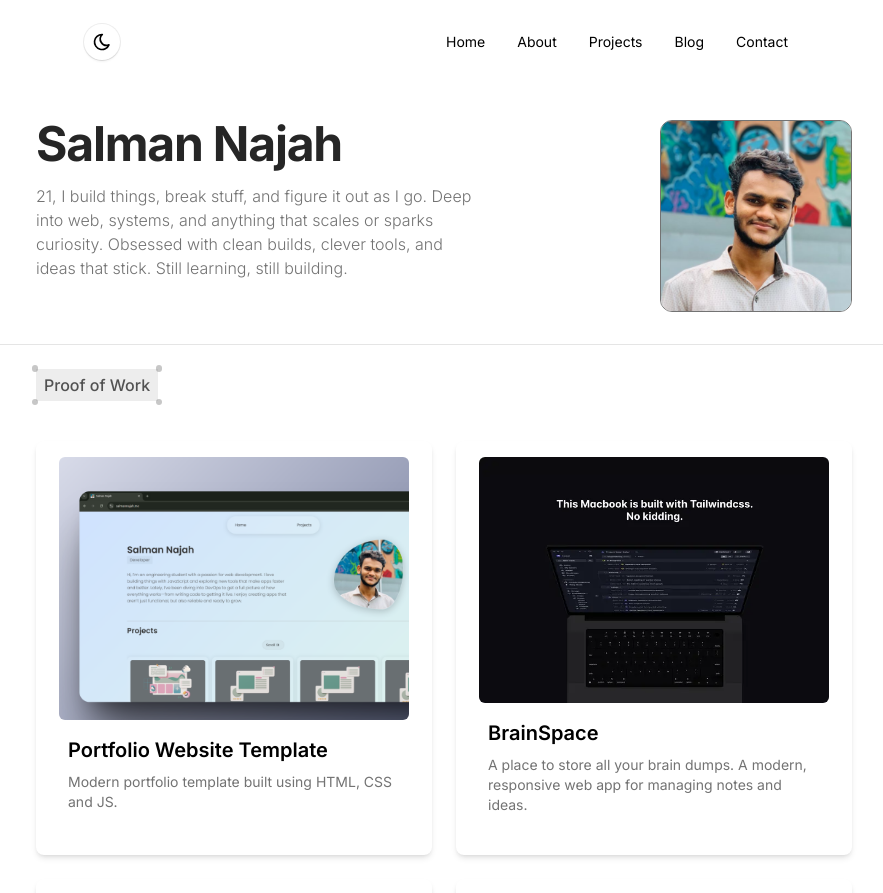
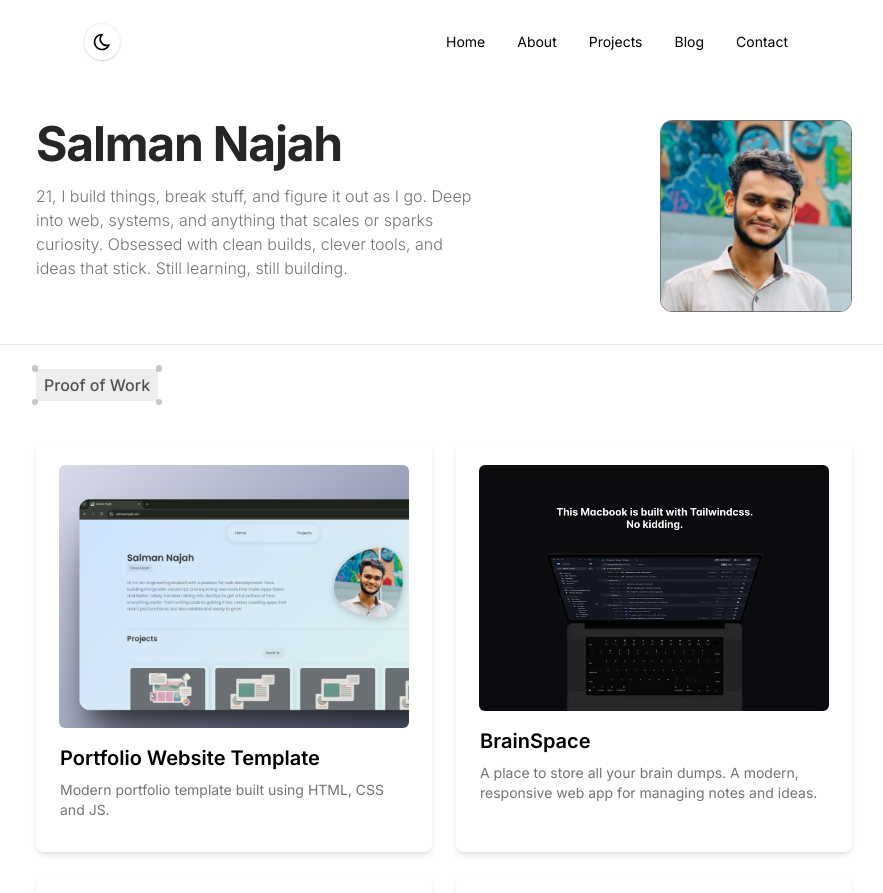
Before and after one commit to SalmanNajah/Portfolio, a Next.js app: page / in a window 1280 px wide. Shown: the top 893 px of the page, without its empty margins (196-1079 px from the left). Built offline with nearby package versions, Linux system fonts and the light colour scheme.

Commit message:
feat: animated projects card

```diff
--- a/src/app/projects/page.tsx
+++ b/src/app/projects/page.tsx
@@ -1,8 +1,10 @@
+"use client"
 import Container from '@/components/container'
 import SideHeaders from '@/components/sideheaders';
 import Image from 'next/image';
 import Link from 'next/link';
 import React from 'react'
+import { motion } from 'motion/react';
 
 const Projects = () => {
   const projects = [
@@ -60,7 +62,11 @@ const Projects = () => {
 
         <div className="grid grid-cols-1 md:grid-cols-2 gap-6 mt-4">
           {projects.map((item, idx) => (
-            <div key={idx} className="bg-white dark:bg-[#1b1b1b] p-2 rounded-lg shadow-md hover:scale-105 transition-transform duration-300">
+            <motion.div key={idx} className="bg-white dark:bg-[#1b1b1b] p-2 rounded-lg shadow-md hover:scale-105 transition-transform duration-300"
+              initial={{ opacity: 0, filter: "blur(6px)" }}
+              whileInView={{ opacity: 1, filter: "blur(0px)" }}
+              transition={{ duration: 0.3 * (idx + 1) }}
+            >
               <Link href={item.link}>
                 <Image
                   src={item.image}
@@ -75,7 +81,7 @@ const Projects = () => {
                 <p className="text-sm text-secondary">{item.description}</p>
               </div>
 
-            </div>
+            </motion.div>
           ))}
         </div>
       </Container>
--- a/src/components/projects.tsx
+++ b/src/components/projects.tsx
@@ -3,11 +3,12 @@ import Container from './container'
 import Image from 'next/image'
 import Link from 'next/link'
 import SideHeaders from './sideheaders'
+import { motion } from 'motion/react'
 //Imp TODO:
 //Change the layout in landing to only 3 and more in projects page
 // also adjust the spacing of the text description and image properly
 
-const Projects = () => {
+const ProjectComponent = () => {
   const projects = [
     {
       title: "Portfolio Website Template",
@@ -62,21 +63,26 @@ const Projects = () => {
 
         <div className="grid grid-cols-1 md:grid-cols-2 gap-6 mt-4">
           {projects.map((item, idx) => (
-            <div key={idx} className="bg-white dark:bg-[#1b1b1b] p-4 rounded-lg shadow-md hover:scale-105 transition-transform duration-300">
+            <motion.div key={idx} className="bg-white dark:bg-[#1b1b1b] p-2 rounded-lg shadow-md hover:scale-105 transition-transform duration-300"
+              initial={{ opacity: 0, filter: "blur(6px)" }}
+              whileInView={{ opacity: 1, filter: "blur(0px)" }}
+              transition={{ duration: 0.3 * (idx + 1), ease: "easeInOut" }}
+            >
               <Link href={item.link}>
                 <Image
                   src={item.image}
                   alt={item.title}
                   width={350}
                   height={200}
-                  className="mb-4 rounded-md flex justify-self-center"
+                  className="mb-4 rounded-md flex justify-self-center mx-auto mt-4"
                 />
               </Link>
               <div className='mx-auto px-4 pb-6'>
-              <h2 className="text-xl font-semibold mb-2">{item.title}</h2>
-              <p className="text-sm text-secondary">{item.description}</p>
+                <h2 className="text-xl font-semibold mb-2">{item.title}</h2>
+                <p className="text-sm text-secondary">{item.description}</p>
               </div>
-            </div>
+
+            </motion.div>
           ))}
         </div>
       </Container>
@@ -84,7 +90,7 @@ const Projects = () => {
   );
 }
 
-export default Projects
+export default ProjectComponent;
 
 //TODO
 // 5. Add techstacks used (yt video)
```
Lines whose indentation alone changed are shown as unchanged.
